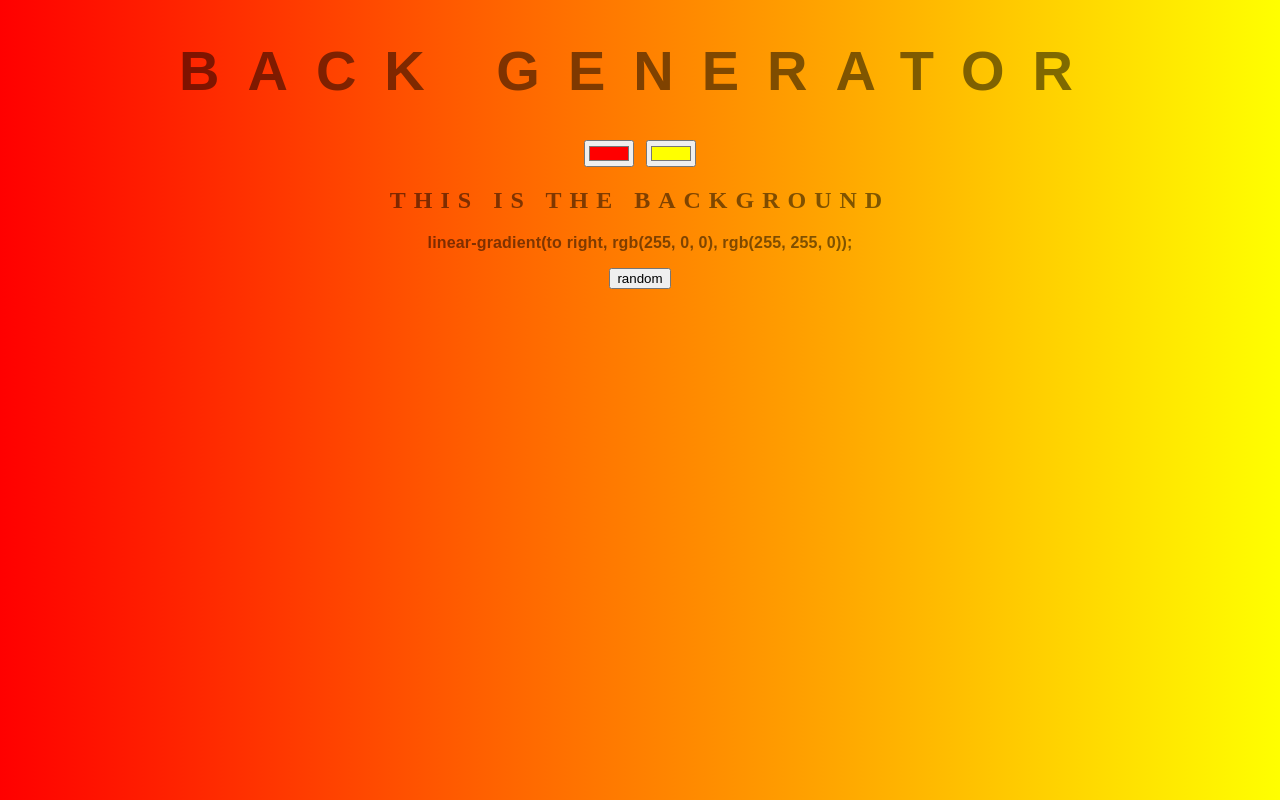
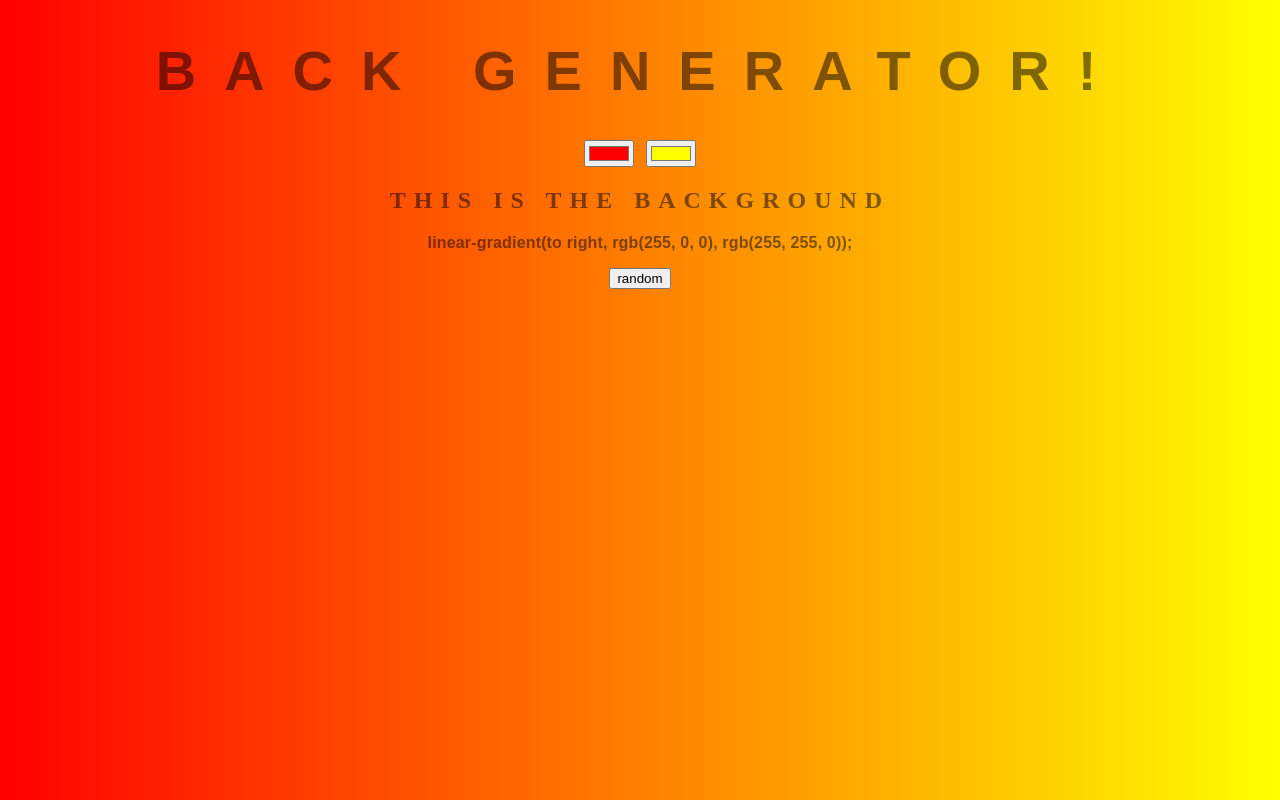
Before and after one commit to jimmy2130/background-generator, a plain HTML site: page index.html in a window 1280 px wide. Drawn offline with Linux system fonts and the light colour scheme.

Commit message:
Add Exclamation mark

```diff
--- a/index.html
+++ b/index.html
@@ -6,7 +6,7 @@
 	<link rel="stylesheet" href="style.css">
 </head>
 <body id="gradient">
-	<h1>Back Generator</h1>
+	<h1>Back Generator!</h1>
 	<input class="color1" type="color" name="color1" value="#ff0000">
 	<input class="color2" type="color" name="color2" value="#ffff00">
 	<h2>This is the background</h2>
```
